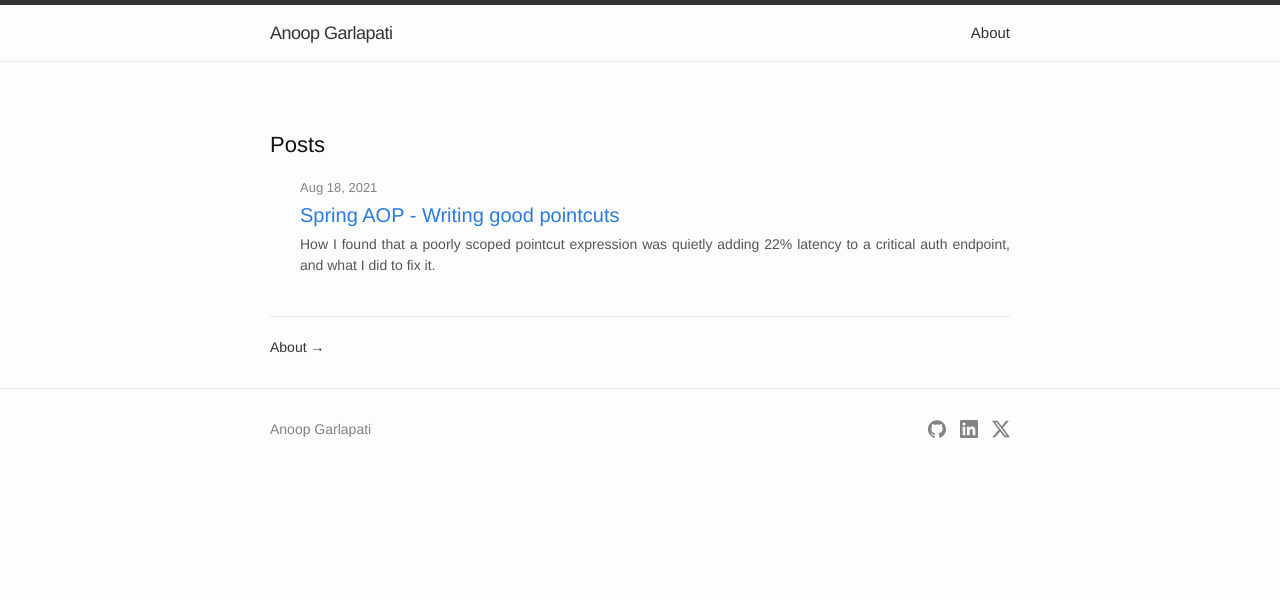
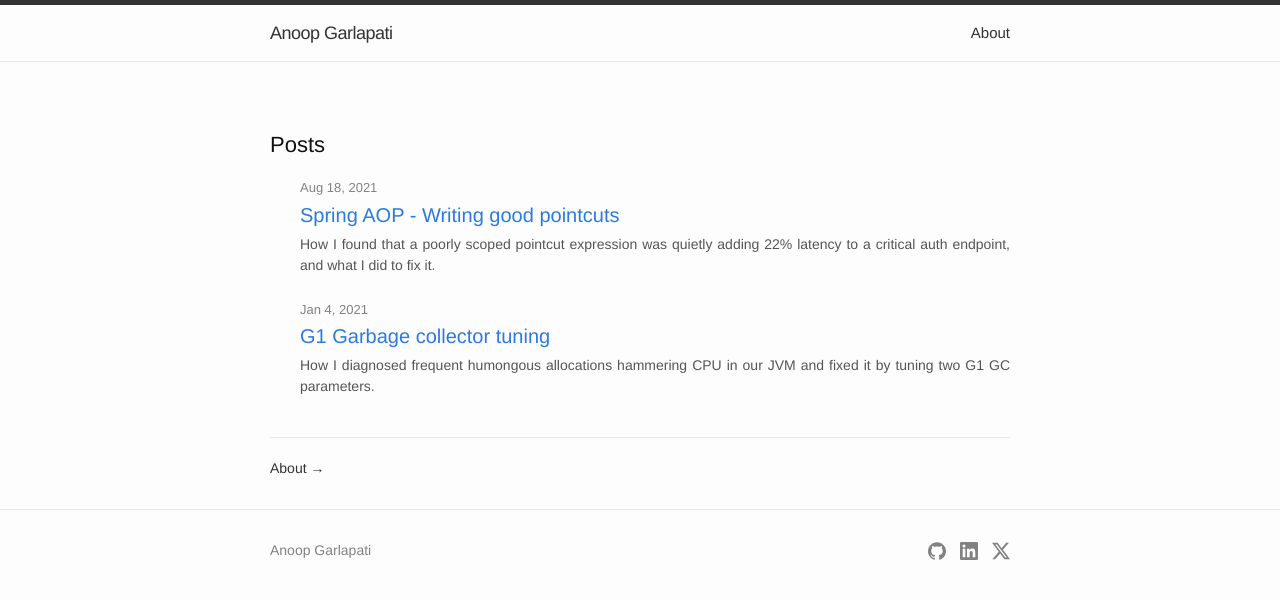
Before and after one commit to anoopgarlapati/anoopgarlapati.github.io, an MkDocs documentation site: the page built from docs/index.md, in a window 1280 px wide. Shown: the top 599 px of the page. Built offline with MkDocs 1.6.1, drawn with Linux system fonts in a browser that asks for light colours.

Commit message:
post: g1 garbage collector tuning
also includes additional fix for date formatting

```diff
--- a/docs/index.md
+++ b/docs/index.md
@@ -8,4 +8,9 @@
     <a class="post-link" href="posts/2021-08-18-spring-aop-writing-good-pointcuts/">Spring AOP - Writing good pointcuts</a>
     <p class="post-excerpt">How I found that a poorly scoped pointcut expression was quietly adding 22% latency to a critical auth endpoint, and what I did to fix it.</p>
   </li>
+  <li>
+    <span class="post-date">Jan 4, 2021</span>
+    <a class="post-link" href="posts/2021-01-04-g1-garbage-collector-tuning/">G1 Garbage collector tuning</a>
+    <p class="post-excerpt">How I diagnosed frequent humongous allocations hammering CPU in our JVM and fixed it by tuning two G1 GC parameters.</p>
+  </li>
 </ul>
--- a/theme/main.html
+++ b/theme/main.html
@@ -32,7 +32,7 @@
         <header class="post-header">
           <h1 class="post-title">{{ page.title }}</h1>
           {% if page.meta and page.meta.date %}
-          <p class="post-meta">{{ page.meta.date }}</p>
+          <p class="post-meta">{{ page.meta.date.strftime("%b %-d, %Y") if page.meta.date is not string else page.meta.date }}</p>
           {% endif %}
         </header>
         {% endif %}
```
Also changed, not shown: docs/posts/2021-01-04-g1-garbage-collector-tuning.md (added, +74 -0 lines).
